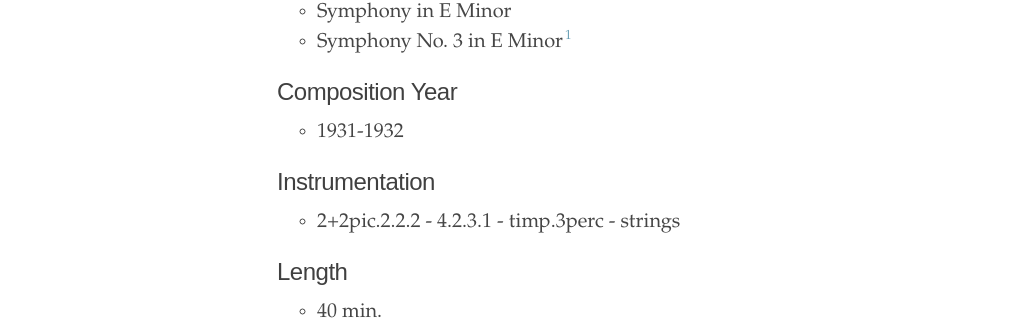
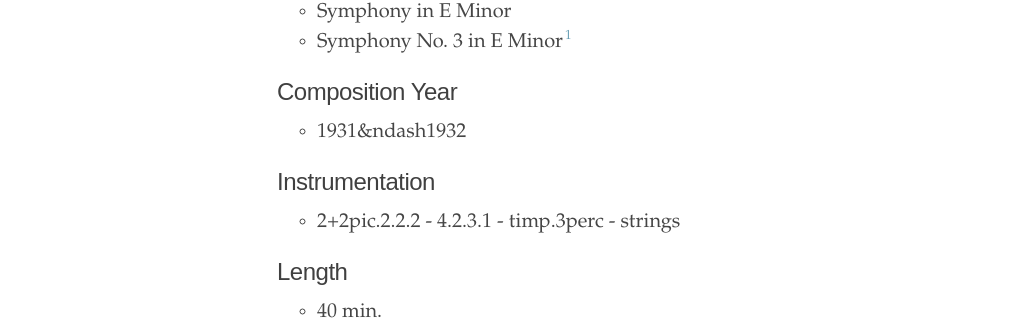
Before and after one commit to dwshadle/florence-price-catalog, a Jekyll site: the page built from _texts/price-symphony_no1.md, in a window 1280 px wide and 900 px high. Shown: the part 235-555 px from the top of the window, without its empty margins (3-1030 px from the left). Built offline with Jekyll 4.4.1, drawn with Linux system fonts in a browser that asks for light colours.

Commit message:
Update price-symphony_no1.md

```diff
--- a/_texts/price-symphony_no1.md
+++ b/_texts/price-symphony_no1.md
@@ -11,7 +11,7 @@ permalink: /price-symphony-no1/
 - Symphony No. 3 in E Minor[^fn1]
 
 ## Composition Year
-- 1931-1932
+- 1931&ndash1932
 
 ## Instrumentation
 - 2+2pic.2.2.2 - 4.2.3.1 - timp.3perc - strings
```
